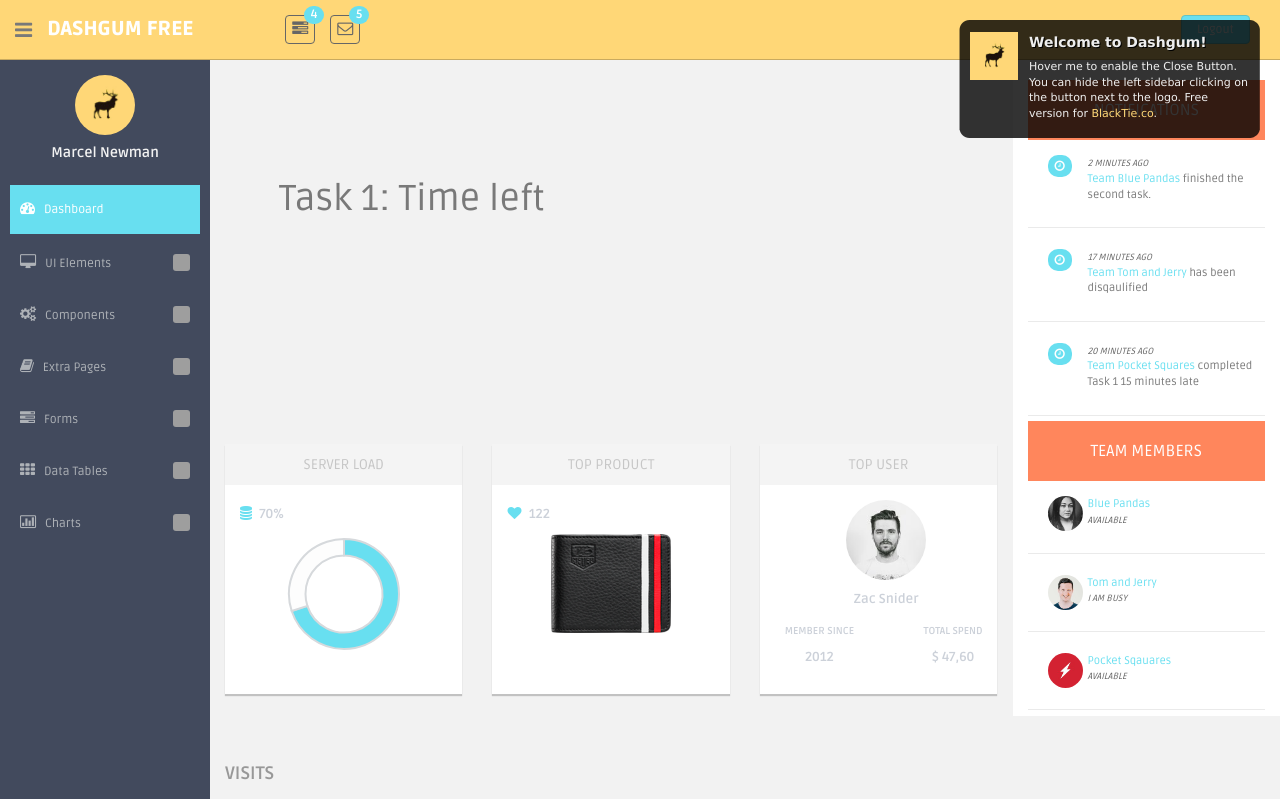
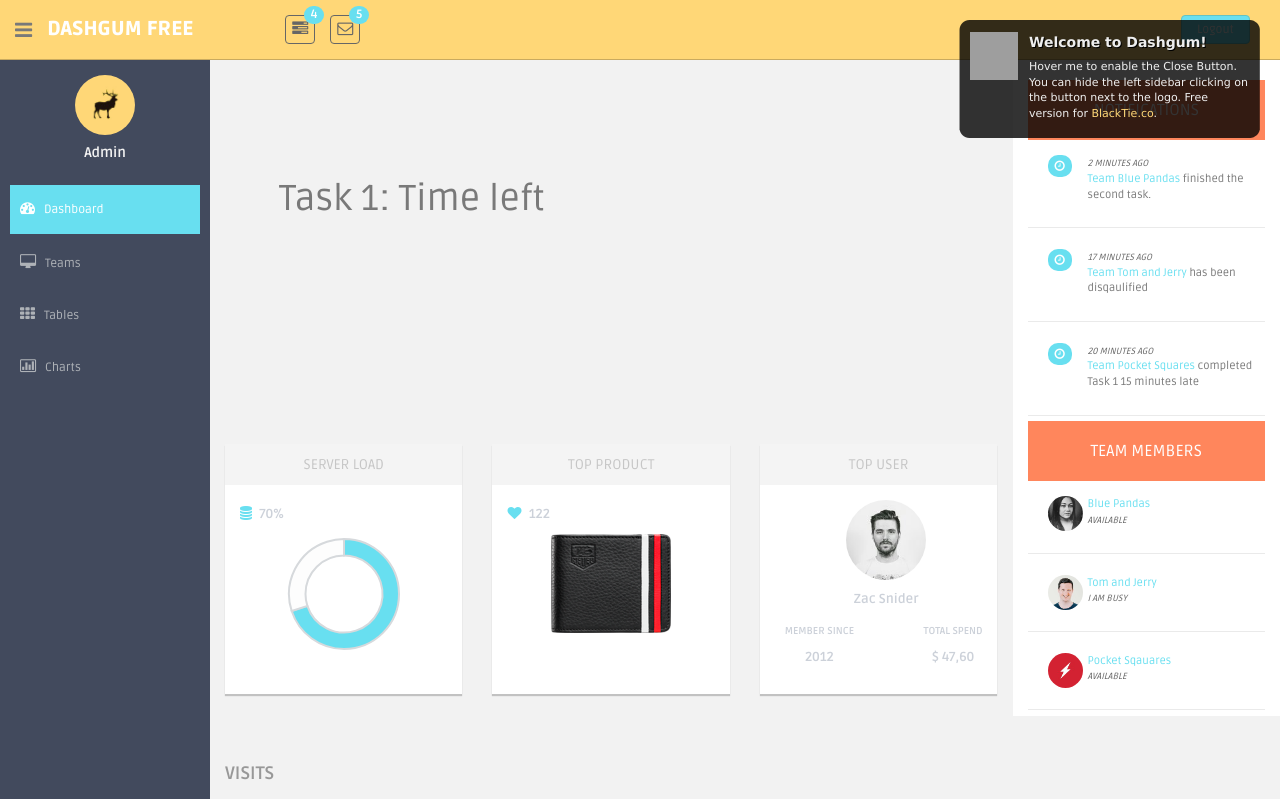
Before and after one commit to shahsaumya/Code-Shastra-Round-0, a Django app: page /index/ in a window 1280 px wide. Shown: the top 799 px of the page. Run offline with Django 3.2, Linux system fonts and the light colour scheme; some libraries are stand-ins or nearby versions; grey boxes are pictures that could not be loaded.

Commit message:
Linked everything on dashboard

```diff
--- a/great_game/great_game/urls.py
+++ b/great_game/great_game/urls.py
@@ -17,6 +17,7 @@ urlpatterns = [
     url(r'^task-json/', views.TaskList.as_view()),
     url(r'^timer/', views.CountdownTimer),
     url(r'^table/', views.table),
+    url(r'^chart/', views.chart),
 
 ]
 
--- a/great_game/hunt_app/templates/index.html
+++ b/great_game/hunt_app/templates/index.html
@@ -135,7 +135,7 @@
                             </li>
                             <li>
                                 <a href="index.html#">
-                                    <span class="photo"><img alt="avatar" src="{% static 'img/ui-zac.jpg' %}"></span>
+                                    <span class="photo"><img alt="avatar" src="{% static 'img/ui-zac.jpg' %}' %}"></span>
                                     <span class="subject">
                                     <span class="from">Zac Snider</span>
                                     <span class="time">Just now</span>
@@ -147,7 +147,7 @@
                             </li>
                             <li>
                                 <a href="index.html#">
-                                    <span class="photo"><img alt="avatar" src="{% static 'img/ui-divya.jpg' %}"></span>
+                                    <span class="photo"><img alt="avatar" src="{% static 'img/ui-divya.jpg' %}' %}"></span>
                                     <span class="subject">
                                     <span class="from">Divya Manian</span>
                                     <span class="time">40 mins.</span>
@@ -159,7 +159,7 @@
                             </li>
                             <li>
                                 <a href="index.html#">
-                                    <span class="photo"><img alt="avatar" src="{% static 'img/ui-danro.jpg' %}"></span>
+                                    <span class="photo"><img alt="avatar" src="{% static 'img/ui-danro.jpg' %}' %}"></span>
                                     <span class="subject">
                                     <span class="from">Dan Rogers</span>
                                     <span class="time">2 hrs.</span>
@@ -171,7 +171,7 @@
                             </li>
                             <li>
                                 <a href="index.html#">
-                                    <span class="photo"><img alt="avatar" src="{% static 'img/ui-sherman.jpg' %}"></span>
+                                    <span class="photo"><img alt="avatar" src="{% static 'img/ui-sherman.jpg' %}' %}"></span>
                                     <span class="subject">
                                     <span class="from">Dj Sherman</span>
                                     <span class="time">4 hrs.</span>
@@ -208,77 +208,33 @@
               <ul class="sidebar-menu" id="nav-accordion">
 
               	  <p class="centered"><a href="profile.html"><img src="{% static 'img/ui-sam.jpg' %}" class="img-circle" width="60"></a></p>
-              	  <h5 class="centered">Marcel Newman</h5>
+              	  <h5 class="centered">Admin</h5>
 
                   <li class="mt">
-                      <a class="active" href="index.html">
+                      <a class="active" href="/index/">
                           <i class="fa fa-dashboard"></i>
                           <span>Dashboard</span>
                       </a>
                   </li>
 
                   <li class="sub-menu">
-                      <a href="javascript:;" >
+                      <a href = "/panel/">
                           <i class="fa fa-desktop"></i>
-                          <span>UI Elements</span>
+                          <span>Teams</span>
                       </a>
-                      <ul class="sub">
-                          <li><a  href="general.html">General</a></li>
-                          <li><a  href="buttons.html">Buttons</a></li>
-                          <li><a  href="panels.html">Panels</a></li>
-                      </ul>
                   </li>
 
                   <li class="sub-menu">
-                      <a href="javascript:;" >
-                          <i class="fa fa-cogs"></i>
-                          <span>Components</span>
+                      <a href = "/table/">
+                          <i class="fa fa-th"></i>
+                          <span>Tables</span>
                       </a>
-                      <ul class="sub">
-                          <li><a  href="calendar.html">Calendar</a></li>
-                          <li><a  href="gallery.html">Gallery</a></li>
-                          <li><a  href="todo_list.html">Todo List</a></li>
-                      </ul>
                   </li>
                   <li class="sub-menu">
-                      <a href="javascript:;" >
-                          <i class="fa fa-book"></i>
-                          <span>Extra Pages</span>
-                      </a>
-                      <ul class="sub">
-                          <li><a  href="blank.html">Blank Page</a></li>
-                          <li><a  href="login.html">Login</a></li>
-                          <li><a  href="lock_screen.html">Lock Screen</a></li>
-                      </ul>
-                  </li>
-                  <li class="sub-menu">
-                      <a href="javascript:;" >
-                          <i class="fa fa-tasks"></i>
-                          <span>Forms</span>
-                      </a>
-                      <ul class="sub">
-                          <li><a  href="form_component.html">Form Components</a></li>
-                      </ul>
-                  </li>
-                  <li class="sub-menu">
-                      <a href="javascript:;" >
-                          <i class="fa fa-th"></i>
-                          <span>Data Tables</span>
-                      </a>
-                      <ul class="sub">
-                          <li><a  href="basic_table.html">Basic Table</a></li>
-                          <li><a  href="responsive_table.html">Responsive Table</a></li>
-                      </ul>
-                  </li>
-                  <li class="sub-menu">
-                      <a href="javascript:;" >
+                      <a href = "/chart/">
                           <i class=" fa fa-bar-chart-o"></i>
                           <span>Charts</span>
                       </a>
-                      <ul class="sub">
-                          <li><a  href="morris.html">Morris</a></li>
-                          <li><a  href="chartjs.html">Chartjs</a></li>
-                      </ul>
                   </li>
 
               </ul>
@@ -331,7 +287,7 @@
 										];
 										var myDoughnut = new Chart(document.getElementById("serverstatus01").getContext("2d")).Doughnut(doughnutData);
 								</script>
-	                      	</div><! --/grey-panel -->
+	                      	</div><!--/grey-panel -->
                       	</div><!-- /col-md-4-->
 
 
@@ -475,7 +431,7 @@
                       <!-- First Member -->
                       <div class="desc">
                         <div class="thumb">
-                          <img class="img-circle" src="assets/img/ui-divya.jpg" width="35px" height="35px" align="">
+                          <img class="img-circle" src="{% static 'img/ui-divya.jpg' %}" width="35px" height="35px" align="">
                         </div>
                         <div class="details">
                           <p><a href="#">Blue Pandas</a><br/>
@@ -486,7 +442,7 @@
                       <!-- Second Member -->
                       <div class="desc">
                         <div class="thumb">
-                          <img class="img-circle" src="assets/img/ui-sherman.jpg" width="35px" height="35px" align="">
+                          <img class="img-circle" src="{% static 'img/ui-sherman.jpg' %}" width="35px" height="35px" align="">
                         </div>
                         <div class="details">
                           <p><a href="#">Tom and Jerry</a><br/>
@@ -497,7 +453,7 @@
                       <!-- Third Member -->
                       <div class="desc">
                         <div class="thumb">
-                          <img class="img-circle" src="assets/img/ui-danro.jpg" width="35px" height="35px" align="">
+                          <img class="img-circle" src="{% static 'img/ui-danro.jpg' %}" width="35px" height="35px" align="">
                         </div>
                         <div class="details">
                           <p><a href="#">Pocket Sqauares</a><br/>
@@ -551,7 +507,7 @@
             // (string | mandatory) the text inside the notification
             text: 'Hover me to enable the Close Button. You can hide the left sidebar clicking on the button next to the logo. Free version for <a href="http://blacktie.co" target="_blank" style="color:#ffd777">BlackTie.co</a>.',
             // (string | optional) the image to display on the left
-            image: "{% static 'img/ui-sam.jpg' %}",
+            image: "{% static 'img/ui-sam.jpg' %}' %}",
             // (bool | optional) if you want it to fade out on its own or just sit there
             sticky: true,
             // (int | optional) the time you want it to be alive for before fading out
--- a/great_game/hunt_app/views.py
+++ b/great_game/hunt_app/views.py
@@ -73,6 +73,9 @@ def CountdownTimer(request):
 def table(request):
 	return render(request, 'responsive_table.html')
 
+def chart(request):
+	return render(request, 'chartjs.html')
+
 def panel(request):
     full=Team.objects.all()
     return render(request, 'panels.html',
```
